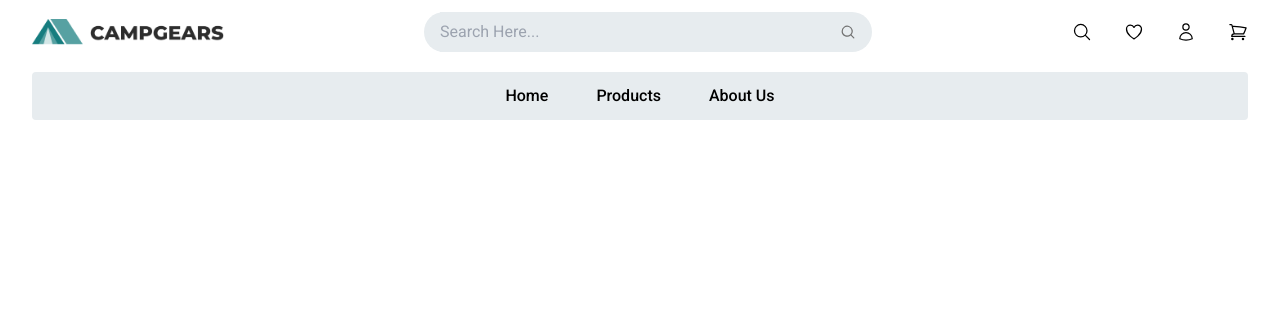
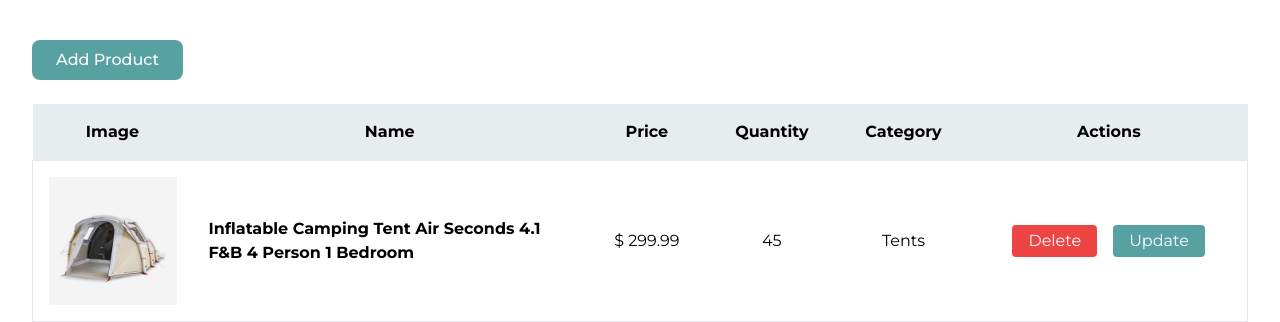
Before and after one commit to noyonalways/campgears-web, a React (Vite) app: page /product-management in a window 1280 px wide. Shown: the top 322 px of the page. Built offline with nearby package versions, Linux system fonts and the light colour scheme.

Commit message:
feat: product management added

```diff
--- a/src/App.tsx
+++ b/src/App.tsx
@@ -1,5 +1,6 @@
 import "./App.css";
-import Navbar from "./components/navbar";
+import ProductManagement from "./pages/product-management";
+// import Navbar from "./components/navbar";
 /* import Footer from "./components/footer";
 import Cart from "./pages/cart";
 import BestSellingProducts from "./pages/home/best-selling-products";
@@ -12,7 +13,8 @@ import ProductDetails from "./pages/product-details"; */
 function App() {
   return (
     <>
-      <Navbar />
+      <ProductManagement />
+      {/* <Navbar /> */}
       {/* <Navbar />
       <BestSellingProducts />
       <Categories />
--- /dev/null
+++ b/src/pages/product-management/card/index.tsx
@@ -0,0 +1,41 @@
+import tent from "../../../assets/images/products/tent.png";
+
+interface IProps {}
+
+const Card: React.FC<IProps> = () => {
+  return (
+    <tr className="border">
+      <td className="size-40 p-4">
+        <figure>
+          <img src={tent} alt="" />
+        </figure>
+      </td>
+      <td className="p-4 max-w-xs">
+        <h2 className="text lg font-bold text-start">
+          Inflatable Camping Tent Air Seconds 4.1 F&B 4 Person 1 Bedroom
+        </h2>
+      </td>
+      <td className="p-4">
+        <span className="block text-center">$ 299.99</span>
+      </td>
+      <td className="p-4">
+        <span className="block text-center">45</span>
+      </td>
+      <td className="p-4">
+        <span className="block text-center">Tents</span>
+      </td>
+      <td className="p-4">
+        <div className="flex justify-center space-x-4">
+          <button className="px-4 py-1 rounded active:scale-95 duration-100 text-white bg-red-500">
+            Delete
+          </button>
+          <button className="px-4 py-1 rounded active:scale-95 duration-100 text-white bg-primary">
+            Update
+          </button>
+        </div>
+      </td>
+    </tr>
+  );
+};
+
+export default Card;
--- /dev/null
+++ b/src/pages/product-management/index.tsx
@@ -0,0 +1,33 @@
+import Button from "../../components/ui/button";
+import Card from "./card";
+
+interface IProps {}
+
+const ProductManagement: React.FC<IProps> = () => {
+  return (
+    <section className="font-montserrat py-10">
+      <div className="container">
+        <div className="mb-6">
+          <Button>Add Product</Button>
+        </div>
+        <table className="table-auto w-full">
+          <thead>
+            <tr className="bg-secondary">
+              <th className="p-4">Image</th>
+              <th className="p-4">Name</th>
+              <th className="p-4">Price</th>
+              <th className="p-4">Quantity</th>
+              <th className="p-4">Category</th>
+              <th className="p-4">Actions</th>
+            </tr>
+          </thead>
+          <tbody>
+            <Card />
+          </tbody>
+        </table>
+      </div>
+    </section>
+  );
+};
+
+export default ProductManagement;
```
